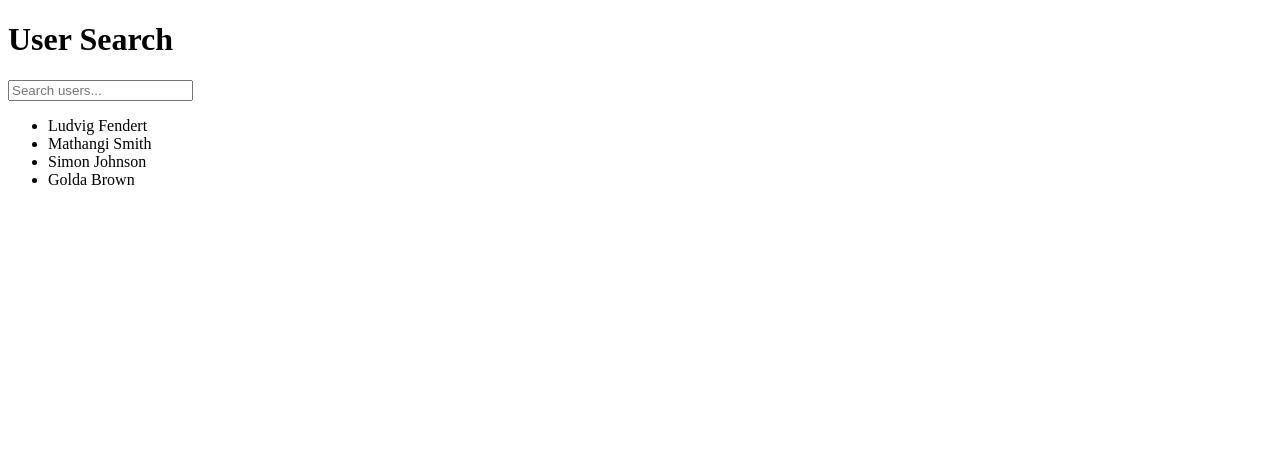
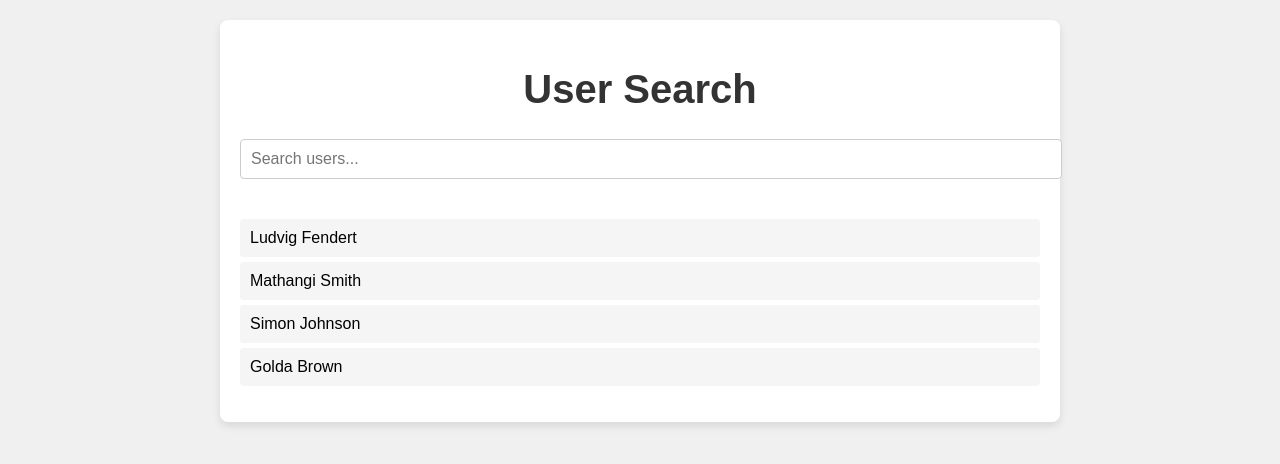
Before and after one commit to Junotas/my-tanstack-app, a React (Vite) app: page / in a window 1280 px wide. Shown: the top 464 px of the page. Built offline with nearby package versions, Linux system fonts and the light colour scheme.

Commit message:
just css updates more or less

```diff
--- a/src/App.css
+++ b/src/App.css
@@ -1,20 +1,52 @@
-input[type="text"] {
-  padding: 0.5em;
-  margin-bottom: 1em;
-  width: 100%;
-  max-width: 300px;
-  font-size: 1em;
+body {
+  font-family: 'Arial', sans-serif;
+  background-color: #f0f0f0;
+  margin: 0;
+  padding: 0;
 }
 
-ul {
+.container {
+  max-width: 800px;
+  margin: 20px auto;
+  background-color: #fff;
+  border-radius: 8px;
+  box-shadow: 0 4px 8px rgba(0, 0, 0, 0.1);
+  padding: 20px;
+}
+
+header {
+  text-align: center;
+  margin-bottom: 20px;
+}
+
+h1 {
+  font-size: 2.5rem;
+  color: #333;
+}
+
+.search-input {
+  width: 100%;
+  padding: 10px;
+  font-size: 1rem;
+  border: 1px solid #ccc;
+  border-radius: 4px;
+  margin-bottom: 20px;
+}
+
+.user-list {
   list-style-type: none;
   padding: 0;
-  margin: 0;
 }
 
-li {
-  margin-bottom: 0.5em;
-  padding: 0.5em;
-  background-color: #f0f0f0;
+.user-item {
+  padding: 10px;
+  margin-bottom: 5px;
+  background-color: #f5f5f5;
   border-radius: 4px;
+  cursor: pointer;
+  transition: background-color 0.3s ease;
 }
+
+.user-item:hover {
+  background-color: #e0e0e0;
+}
--- a/src/App.tsx
+++ b/src/App.tsx
@@ -1,37 +1,63 @@
-import React, { useState } from "react";
-import { useUsers } from "./useUsers";
+import React, { useState } from 'react';
+import './App.css';
+import { useUsers } from './useUsers';
 
 const App: React.FC = () => {
-  const { data: users, isLoading, error } = useUsers();
-  const [searchTerm, setSearchTerm] = useState("");
+  const { isLoading, error, data: users } = useUsers();
+  const [searchTerm, setSearchTerm] = useState('');
+
+  const filteredUsers = users
+    ? users.filter(user =>
+        user.name.toLowerCase().includes(searchTerm.toLowerCase())
+      )
+    : [];
 
   const handleSearchChange = (event: React.ChangeEvent<HTMLInputElement>) => {
     setSearchTerm(event.target.value);
   };
 
-  const filteredUsers = users?.filter((user) =>
-    user.name.toLowerCase().includes(searchTerm.toLowerCase())
-  );
+  if (isLoading) return <div className="container">Loading...</div>;
 
-  if (isLoading) return <div>Loading...</div>;
-  if (error) return <div>Error: {error.message}</div>;
+  if (error) return <div className="container">Error: {error.message}</div>;
 
   return (
-    <div>
+    <div className="container">
+      <header>
         <h1>User Search</h1>
         <input
           type="text"
-        placeholder="Search users..."
           value={searchTerm}
           onChange={handleSearchChange}
+          placeholder="Search users..."
+          className="search-input"
         />
-      <ul>
-        {filteredUsers?.map((user) => (
-          <li key={user.id}>{user.name}</li>
-        ))}
-      </ul>
+      </header>
+      <main>
+        <SearchResults users={filteredUsers} />
+      </main>
     </div>
   );
 };
 
+interface User {
+  id: number;
+  name: string;
+}
+
+const SearchResults: React.FC<{ users: User[] }> = ({ users }) => {
+  if (users.length === 0) {
+    return <p>No users found.</p>;
+  }
+
+  return (
+    <ul className="user-list">
+      {users.map(user => (
+        <li key={user.id} className="user-item">
+          {user.name}
+        </li>
+      ))}
+    </ul>
+  );
+};
+
 export default App;
```
Lines whose indentation alone changed are shown as unchanged.
